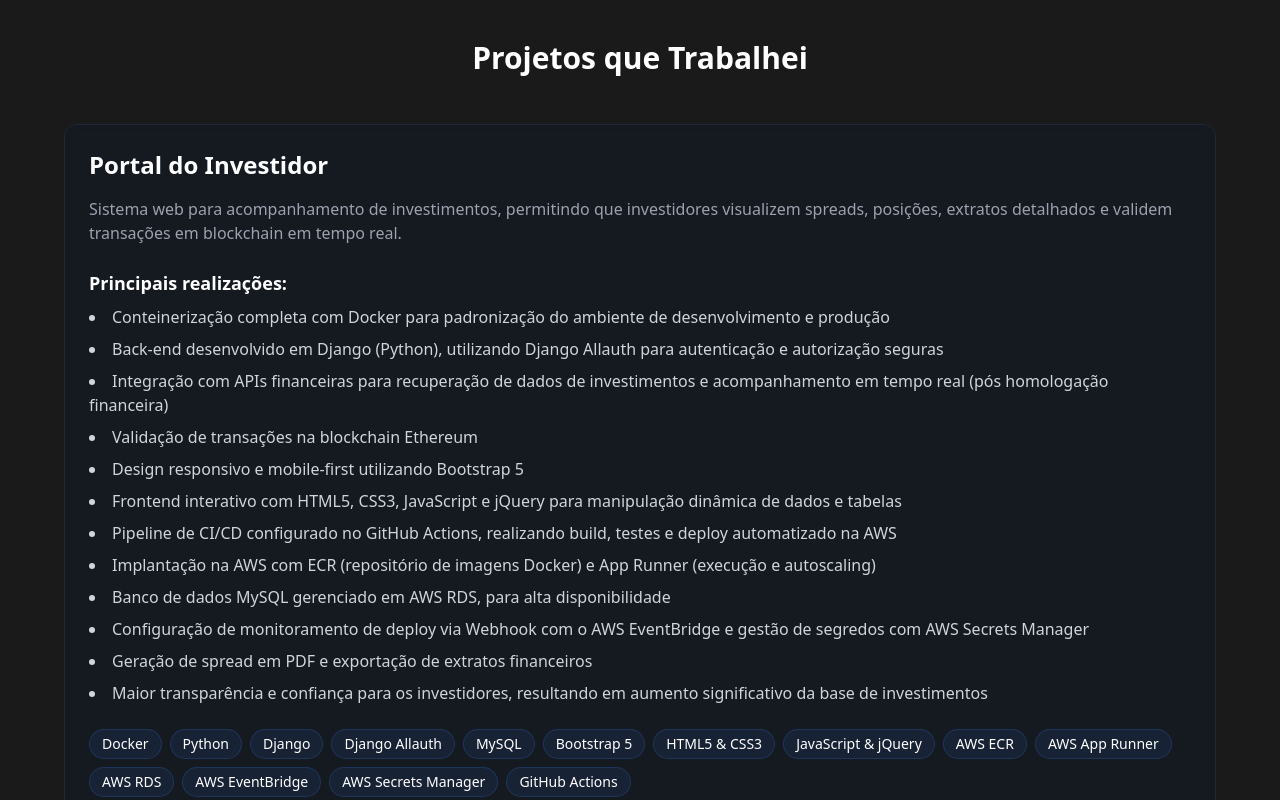
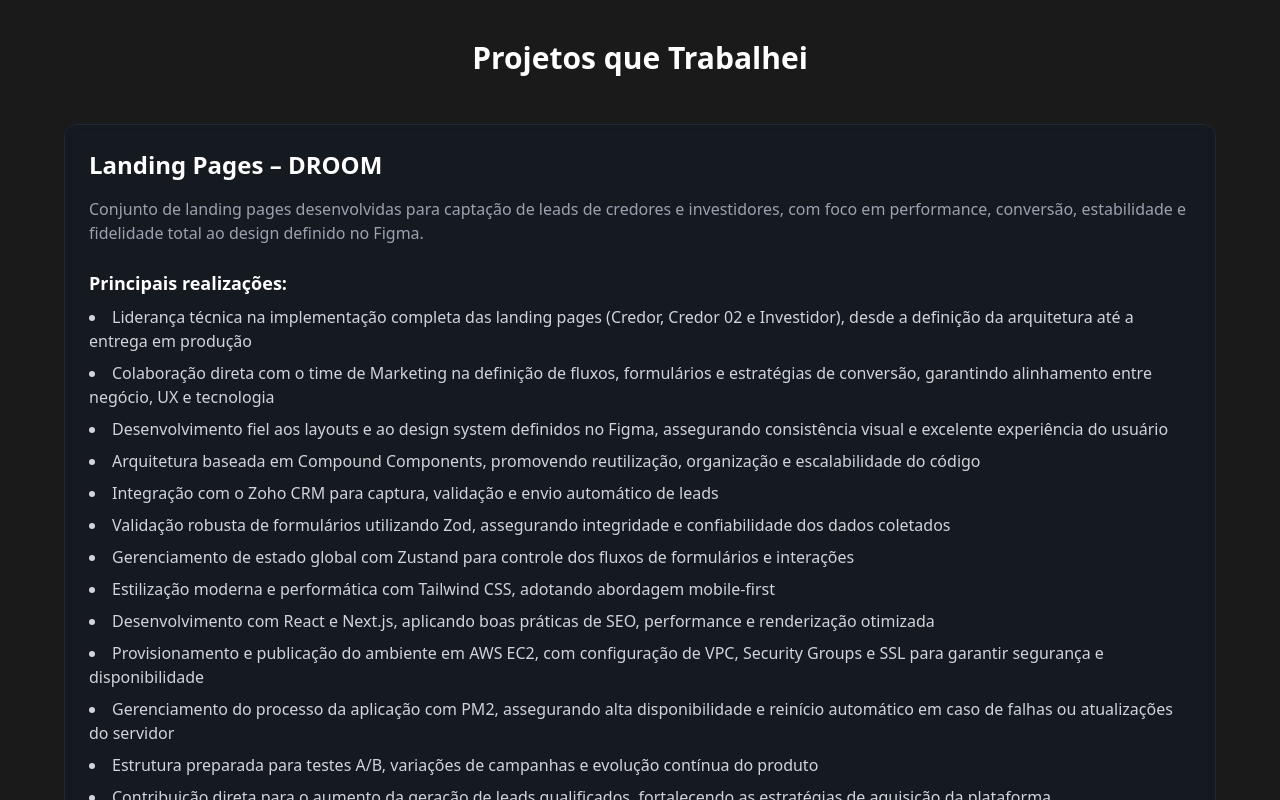
Before and after one commit to filipealmeida97/myResume, a Next.js app: page / in a window 1280 px wide. Shown: the part 840-1640 px from the top of the page. Built offline with nearby package versions, Linux system fonts and the light colour scheme.

Commit message:
added new work projects

```diff
--- a/app/components/HeroSection.tsx
+++ b/app/components/HeroSection.tsx
@@ -25,10 +25,11 @@
 					<div className="font-mono">
 						<p className="text-green-500">$ whoami</p>
 						<h1 className="text-4xl md:text-5xl font-bold mt-2 mb-4">Filipe Almeida</h1>
-						<p className="text-gray-400 mb-2">Pleno Fullstack Dev</p>
+						<p className="text-gray-400 mb-2">Senior Fullstack Dev</p>
 						<p className="text-green-500">$ skills</p>
 						<div className="flex flex-wrap gap-2 mt-2">
 							<span className="px-3 py-1 bg-green-500/10 rounded-md border border-green-500/20">JS</span>
+							<span className="px-3 py-1 bg-green-500/10 rounded-md border border-green-500/20">TS</span>
 							<span className="px-3 py-1 bg-green-500/10 rounded-md border border-green-500/20">Python & Django</span>
 							<span className="px-3 py-1 bg-green-500/10 rounded-md border border-green-500/20">PHP</span>
 							<span className="px-3 py-1 bg-green-500/10 rounded-md border border-green-500/20">HTML</span>
--- a/app/components/SystemArchitecture.tsx
+++ b/app/components/SystemArchitecture.tsx
@@ -6,72 +6,137 @@
 	return (
     <section className="py-20 px-4">
       <div className="max-w-6xl mx-auto">
-				<motion.h2 initial={{ opacity: 0 }} whileInView={{ opacity: 1 }} viewport={{ once: true }} className="text-3xl font-bold mb-12 text-center">
+        <motion.h2
+          initial={{ opacity: 0 }}
+          whileInView={{ opacity: 1 }}
+          viewport={{ once: true }}
+          className="text-3xl font-bold mb-12 text-center"
+        >
           Projetos que Trabalhei
         </motion.h2>
 
         <div className="grid grid-cols-1 gap-8">
           {[
             {
-							title: 'Portal do Investidor',
-							description: 'Sistema web para acompanhamento de investimentos, permitindo que investidores visualizem spreads, posições, extratos detalhados e validem transações em blockchain em tempo real.',
+              title: "Landing Pages – DROOM",
+              description:
+                "Conjunto de landing pages desenvolvidas para captação de leads de credores e investidores, com foco em performance, conversão, estabilidade e fidelidade total ao design definido no Figma.",
               details: [
-								'Conteinerização completa com Docker para padronização do ambiente de desenvolvimento e produção',
-								'Back-end desenvolvido em Django (Python), utilizando Django Allauth para autenticação e autorização seguras',
-								'Integração com APIs financeiras para recuperação de dados de investimentos e acompanhamento em tempo real (pós homologação financeira)',
-								'Validação de transações na blockchain Ethereum',
-								'Design responsivo e mobile-first utilizando Bootstrap 5',
-								'Frontend interativo com HTML5, CSS3, JavaScript e jQuery para manipulação dinâmica de dados e tabelas',
-								'Pipeline de CI/CD configurado no GitHub Actions, realizando build, testes e deploy automatizado na AWS',
-								'Implantação na AWS com ECR (repositório de imagens Docker) e App Runner (execução e autoscaling)',
-								'Banco de dados MySQL gerenciado em AWS RDS, para alta disponibilidade',
-								'Configuração de monitoramento de deploy via Webhook com o AWS EventBridge e gestão de segredos com AWS Secrets Manager',
-								'Geração de spread em PDF e exportação de extratos financeiros',
-								'Maior transparência e confiança para os investidores, resultando em aumento significativo da base de investimentos'
+                "Liderança técnica na implementação completa das landing pages (Credor, Credor 02 e Investidor), desde a definição da arquitetura até a entrega em produção",
+                "Colaboração direta com o time de Marketing na definição de fluxos, formulários e estratégias de conversão, garantindo alinhamento entre negócio, UX e tecnologia",
+                "Desenvolvimento fiel aos layouts e ao design system definidos no Figma, assegurando consistência visual e excelente experiência do usuário",
+                "Arquitetura baseada em Compound Components, promovendo reutilização, organização e escalabilidade do código",
+                "Integração com o Zoho CRM para captura, validação e envio automático de leads",
+                "Validação robusta de formulários utilizando Zod, assegurando integridade e confiabilidade dos dados coletados",
+                "Gerenciamento de estado global com Zustand para controle dos fluxos de formulários e interações",
+                "Estilização moderna e performática com Tailwind CSS, adotando abordagem mobile-first",
+                "Desenvolvimento com React e Next.js, aplicando boas práticas de SEO, performance e renderização otimizada",
+                "Provisionamento e publicação do ambiente em AWS EC2, com configuração de VPC, Security Groups e SSL para garantir segurança e disponibilidade",
+                "Gerenciamento do processo da aplicação com PM2, assegurando alta disponibilidade e reinício automático em caso de falhas ou atualizações do servidor",
+                "Estrutura preparada para testes A/B, variações de campanhas e evolução contínua do produto",
+                "Contribuição direta para o aumento da geração de leads qualificados, fortalecendo as estratégias de aquisição da plataforma",
               ],
               tech: [
-								'Docker',
-								'Python',
-								'Django',
-								'Django Allauth',
-								'MySQL',
-								'Bootstrap 5',
-								'HTML5 & CSS3',
-								'JavaScript & jQuery',
-								'AWS ECR',
-								'AWS App Runner',
-								'AWS RDS',
-								'AWS EventBridge',
-								'AWS Secrets Manager',
-								'GitHub Actions'
+                "React",
+                "Next.js",
+                "TypeScript",
+                "Zod",
+                "Zustand",
+                "Tailwind CSS",
+                "Compound Components",
+                "Zoho CRM",
+                "AWS EC2",
+                "VPC",
+                "Security Groups",
+                "SSL",
+                "PM2",
+                "HTML5",
+              ],
+            },
+            {
+              title: "Portal do Investidor",
+              description:
+                "Sistema web para acompanhamento de investimentos, permitindo que investidores visualizem spreads, posições, extratos detalhados e validem transações em blockchain em tempo real.",
+              details: [
+                "Conteinerização completa com Docker para padronização do ambiente de desenvolvimento e produção",
+                "Back-end desenvolvido em Django (Python), utilizando Django Allauth para autenticação e autorização seguras",
+                "Integração com APIs financeiras para recuperação de dados de investimentos e acompanhamento em tempo real (pós homologação financeira)",
+                "Validação de transações na blockchain Ethereum",
+                "Design responsivo e mobile-first utilizando Bootstrap 5",
+                "Frontend interativo com HTML5, CSS3, JavaScript e jQuery para manipulação dinâmica de dados e tabelas",
+                "Pipeline de CI/CD configurado no GitHub Actions, realizando build, testes e deploy automatizado na AWS",
+                "Implantação na AWS com ECR (repositório de imagens Docker) e App Runner (execução e autoscaling)",
+                "Banco de dados MySQL gerenciado em AWS RDS, para alta disponibilidade",
+                "Configuração de monitoramento de deploy via Webhook com o AWS EventBridge e gestão de segredos com AWS Secrets Manager",
+                "Geração de spread em PDF e exportação de extratos financeiros",
+                "Maior transparência e confiança para os investidores, resultando em aumento significativo da base de investimentos",
+              ],
+              tech: [
+                "Docker",
+                "Python",
+                "Django",
+                "Django Allauth",
+                "MySQL",
+                "Bootstrap 5",
+                "HTML5 & CSS3",
+                "JavaScript & jQuery",
+                "AWS ECR",
+                "AWS App Runner",
+                "AWS RDS",
+                "AWS EventBridge",
+                "AWS Secrets Manager",
+                "GitHub Actions",
               ],
             },
 
             {
-							title: 'Boletador',
-							description: 'Sistema que automatiza o processo de vendas de ativos, gerando contratos e iniciando transações com clientes.',
+              title: "Boletador",
+              description:
+                "Sistema que automatiza o processo de vendas de ativos, gerando contratos e iniciando transações com clientes.",
               details: [
-								'Conteinerização com Docker',
-								'Projeto Django com Python, consumindo APIs para geração do fluxo de vendas com o CRM do ZOHO',
-								'Design responsivo com Boostrap 5',
-								'Implantação na AWS usando ECR e AppRunner, com Git Actions para CI/CD',
-								'Automatizado processos interno, reduzindo o tempo de conclusão de vendas',
+                "Conteinerização com Docker",
+                "Projeto Django com Python, consumindo APIs para geração do fluxo de vendas com o CRM do ZOHO",
+                "Design responsivo com Boostrap 5",
+                "Implantação na AWS usando ECR e AppRunner, com Git Actions para CI/CD",
+                "Automatizado processos interno, reduzindo o tempo de conclusão de vendas",
               ],
-							tech: ['Docker', 'Python', 'Django', 'Boostrap 5','HTML & CSS3','JavaScript & JQuery', 'AWS ECR & AppRunner', 'AWS RDS', 'MySQL'],
+              tech: [
+                "Docker",
+                "Python",
+                "Django",
+                "Boostrap 5",
+                "HTML & CSS3",
+                "JavaScript & JQuery",
+                "AWS ECR & AppRunner",
+                "AWS RDS",
+                "MySQL",
+              ],
             },
             {
-							title: 'CFT - Compensação Fiscal Tokenizada',
-							description: 'Plataforma desenvolvida para entes federativos, com foco na tokenização de precatórios para quitação de dívidas via compensação.',
+              title: "CFT - Compensação Fiscal Tokenizada",
+              description:
+                "Plataforma desenvolvida para entes federativos, com foco na tokenização de precatórios para quitação de dívidas via compensação.",
               details: [
-								'Conteinerização com Docker',
-								'Designer Responsivo com Bootstrap 5 e Tailwind',
-								'Frontend em React/Next.js com TypeScript',
-								'Backend com Django e Python, utilizando Django Rest Framework',
-								'Implantação na AWS usando ECR e AppRunner, com Git Actions para CI/CD E IAM Roles para segurança',
-								'MVP com SQLite, estruturado para migração futura para PostgreSQL',
-								'Django AllAuth para autenticação e autorização (a ser implementado)',
+                "Conteinerização com Docker",
+                "Designer Responsivo com Bootstrap 5 e Tailwind",
+                "Frontend em React/Next.js com TypeScript",
+                "Backend com Django e Python, utilizando Django Rest Framework",
+                "Implantação na AWS usando ECR e AppRunner, com Git Actions para CI/CD E IAM Roles para segurança",
+                "MVP com SQLite, estruturado para migração futura para PostgreSQL",
+                "Django AllAuth para autenticação e autorização (a ser implementado)",
               ],
-							tech: ['Django', 'Python', 'React/Next.js', 'TypeScript', 'Docker', 'Bootstrap 5', 'Tailwind CSS', 'AWS ECR & AppRunner', 'Git Actions', 'SQLite'],
+              tech: [
+                "Django",
+                "Python",
+                "React/Next.js",
+                "TypeScript",
+                "Docker",
+                "Bootstrap 5",
+                "Tailwind CSS",
+                "AWS ECR & AppRunner",
+                "Git Actions",
+                "SQLite",
+              ],
             },
           ].map((project, index) => (
             <motion.div
@@ -85,7 +150,9 @@
               <h3 className="text-2xl font-bold mb-4">{project.title}</h3>
               <p className="text-gray-400 mb-6">{project.description}</p>
               <div className="mb-6">
-								<h4 className="text-lg font-semibold mb-2">Principais realizações:</h4>
+                <h4 className="text-lg font-semibold mb-2">
+                  Principais realizações:
+                </h4>
                 <ul className="list-disc list-inside space-y-2 text-gray-300">
                   {project.details.map((detail, i) => (
                     <li key={i}>{detail}</li>
@@ -94,7 +161,10 @@
               </div>
               <div className="flex flex-wrap gap-2">
                 {project.tech.map((tech, i) => (
-									<span key={i} className="text-sm px-3 py-1 bg-blue-500/10 rounded-full border border-blue-500/20">
+                  <span
+                    key={i}
+                    className="text-sm px-3 py-1 bg-blue-500/10 rounded-full border border-blue-500/20"
+                  >
                     {tech}
                   </span>
                 ))}
```
Also changed, not shown: app/layout.tsx (+9 -9 lines). Lines whose indentation alone changed are shown as unchanged.
